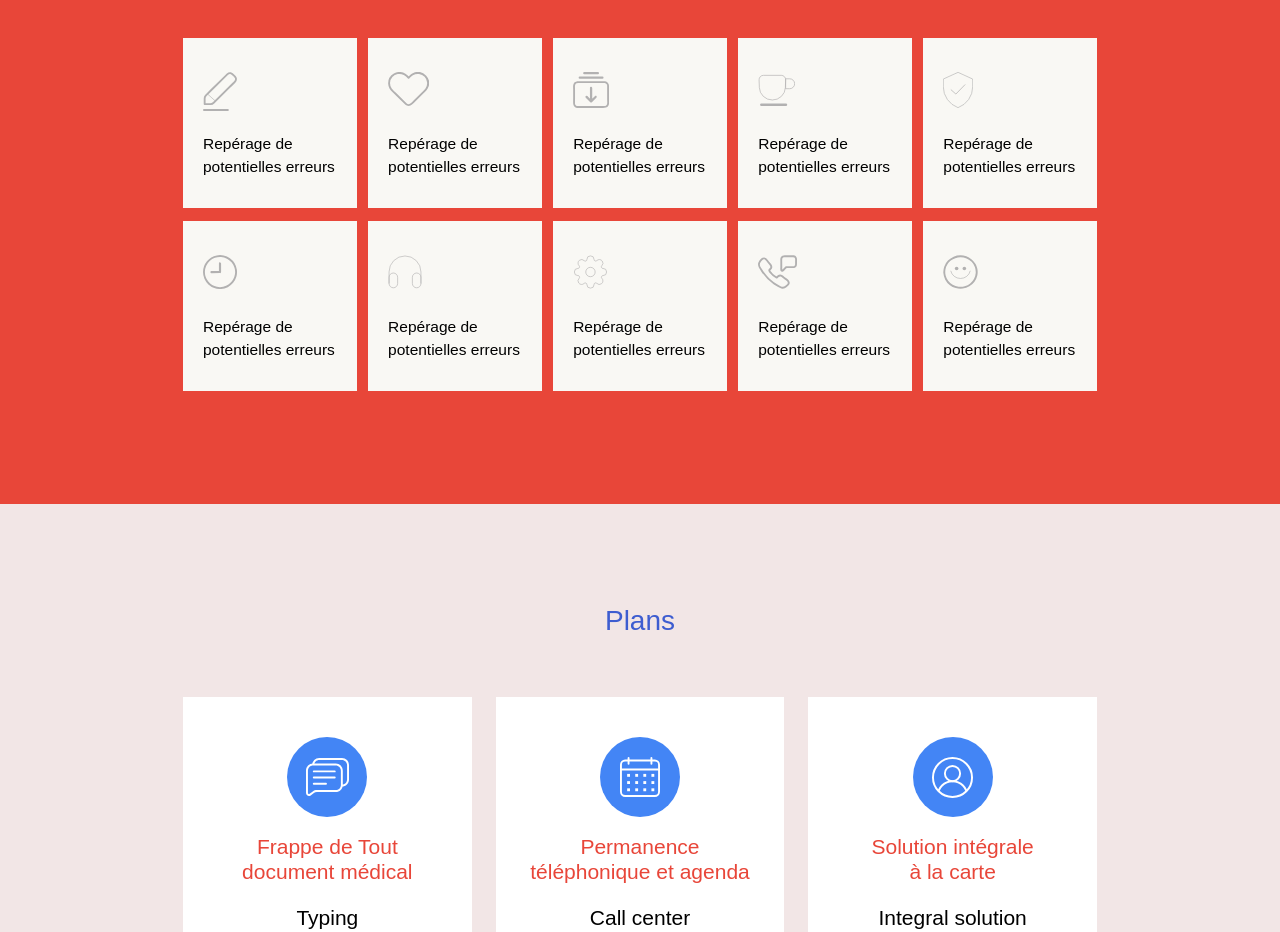
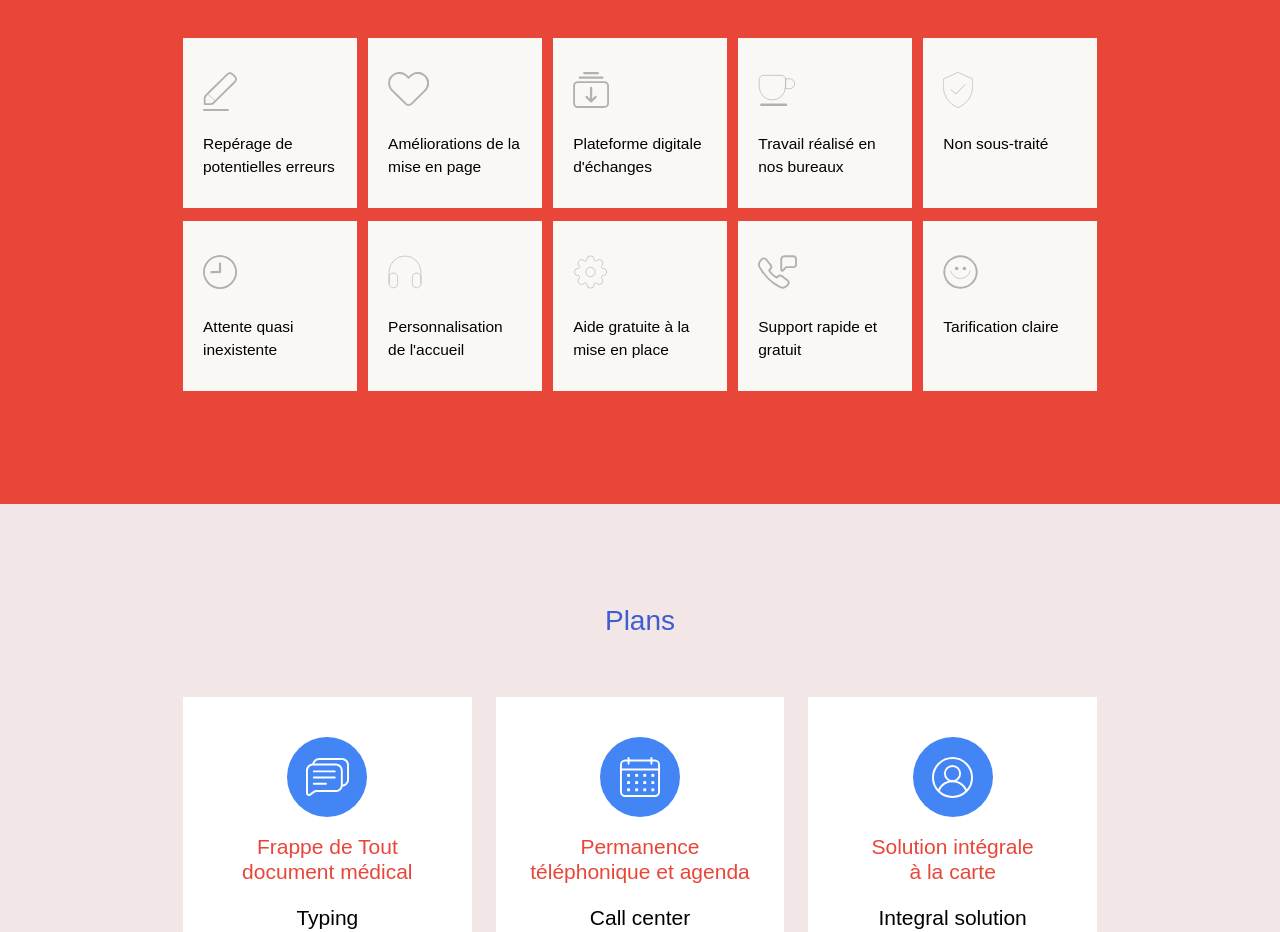
Before and after one commit to webDevT/medplus, a website: page app/index.html in a window 1280 px wide. Shown: the part 2160-3092 px from the top of the page. Drawn offline with nearby package versions, Linux system fonts and the light colour scheme; a small style sheet from the web is missing.

Commit message:
benefits

```diff
--- a/app/index.html
+++ b/app/index.html
@@ -189,63 +189,75 @@ https://cdn.jsdelivr.net/npm/futura-font@1.0.0/styles.min.css
             <div class="benefits-item__icon">
               <img src="img/i2.svg" alt="icon" />
             </div>
-            <p>Repérage de potentielles erreurs</p>
+            <p>Améliorations de la mise en page
+			</p>
           </div>
 
           <div class="benefits-item">
             <div class="benefits-item__icon">
               <img src="img/i3.svg" alt="icon" />
             </div>
-            <p>Repérage de potentielles erreurs</p>
+            <p>Plateforme digitale d'échanges</p>
           </div>
 
           <div class="benefits-item">
             <div class="benefits-item__icon">
               <img src="img/i4.svg" alt="icon" />
             </div>
-            <p>Repérage de potentielles erreurs</p>
+            <p>Travail réalisé
+				en nos bureaux
+				</p>
           </div>
 
           <div class="benefits-item">
             <div class="benefits-item__icon">
               <img src="img/i5.svg" alt="icon" />
             </div>
-            <p>Repérage de potentielles erreurs</p>
+            <p>Non sous-traité
+			</p>
           </div>
 
           <div class="benefits-item">
             <div class="benefits-item__icon">
               <img src="img/i6.svg" alt="icon" />
             </div>
-            <p>Repérage de potentielles erreurs</p>
+            <p>Attente quasi
+				inexistente
+				</p>
           </div>
 
           <div class="benefits-item">
             <div class="benefits-item__icon">
               <img src="img/i7.svg" alt="icon" />
             </div>
-            <p>Repérage de potentielles erreurs</p>
+            <p>Personnalisation
+				de l'accueil
+				</p>
           </div>
 
           <div class="benefits-item">
             <div class="benefits-item__icon">
               <img src="img/i8.svg" alt="icon" />
             </div>
-            <p>Repérage de potentielles erreurs</p>
+            <p>Aide gratuite à la
+				mise en place
+				</p>
           </div>
 
           <div class="benefits-item">
             <div class="benefits-item__icon">
               <img src="img/i9.svg" alt="icon" />
             </div>
-            <p>Repérage de potentielles erreurs</p>
+            <p>Support rapide
+				et gratuit
+				</p>
           </div>
 
           <div class="benefits-item">
             <div class="benefits-item__icon">
               <img src="img/i10.svg" alt="icon" />
             </div>
-            <p>Repérage de potentielles erreurs</p>
+            <p>Tarification claire</p>
           </div>
         </div>
       </div>
```
Also changed, not shown: docs/index.html (+21 -9 lines).
